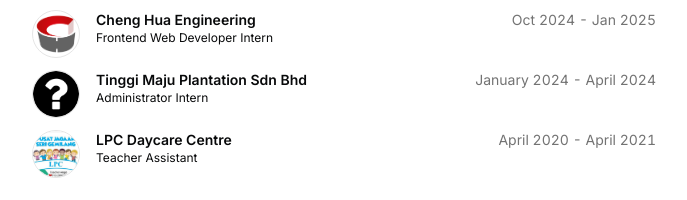
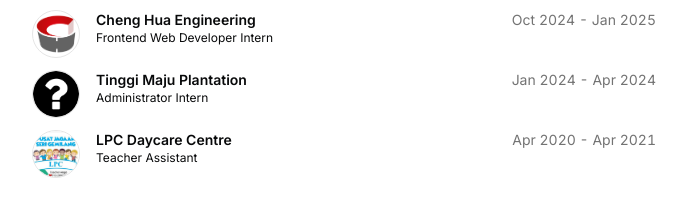
Before and after one commit to HongShie/HongShie.github.io, a Next.js app: page / in a window 1280 px wide. Shown: the part 478-678 px from the top of the page, without its empty margins (296-983 px from the left). Built offline with nearby package versions, Linux system fonts and the light colour scheme.

Commit message:
modified:   src/data/resume.tsx

```diff
--- a/src/data/resume.tsx
+++ b/src/data/resume.tsx
@@ -87,14 +87,14 @@
         "Implemented part of the SKU (Store Keeping Unit) management as per request by the Human Resource of the company using Angular, Typescript, and Node.js.",
     },
     {
-      company: "Tinggi Maju Plantation Sdn Bhd",
+      company: "Tinggi Maju Plantation",
       href: "",
       badges: [],
       location: "Benta, Pahang",
       title: "Administrator Intern",
       logoUrl: "/null.png",
-      start: "January 2024",
-      end: "April 2024",
+      start: "Jan 2024",
+      end: "Apr 2024",
       description:
         "Inserting cash flow data into company's local database, filing records, invoices, preparing payment voucher, and operating weighing station",
     },
@@ -105,8 +105,8 @@
       location: "Setia Alam, Klang",
       title: "Teacher Assistant",
       logoUrl: "/lpc.jpeg",
-      start: "April 2020",
-      end: "April 2021",
+      start: "Apr 2020",
+      end: "Apr 2021",
       description:
         "Maintained a positive and productive classroom environment during downtime. Collaborated with permanent teachers and staff to understand lesson plans",
     },
```
